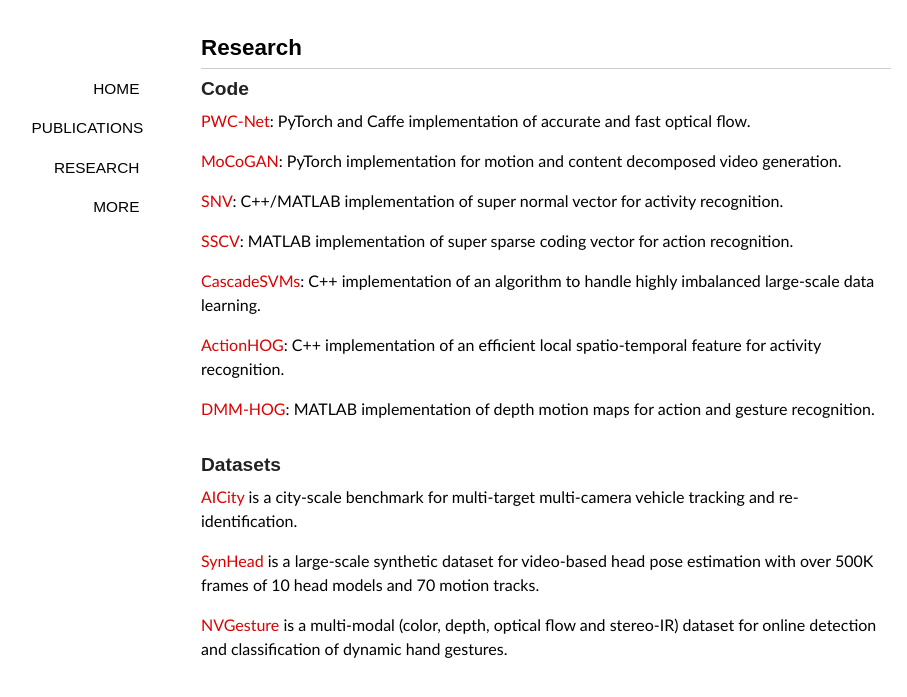
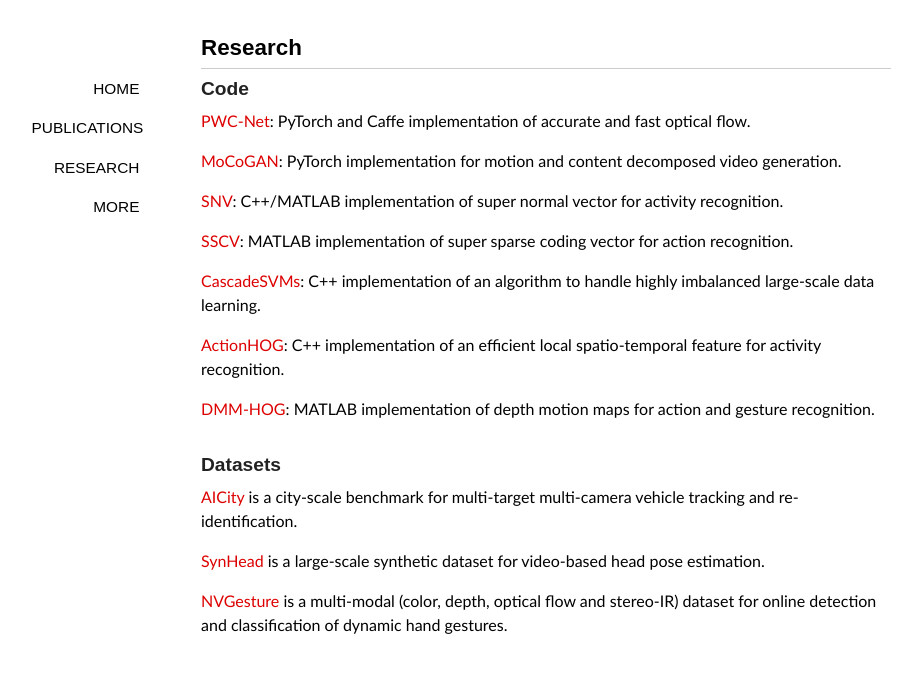
Before and after one commit to xiaodongyang/xiaodongyang.github.io, a Jekyll site: the page built from research/index.md, in a window 1280 px wide. Shown: the top 697 px of the page, without its empty margins (94-1001 px from the left). Built offline with Jekyll 4.4.1, drawn with Linux system fonts in a browser that asks for light colours; some web fonts are replaced.

Commit message:
Update index.md

```diff
--- a/research/index.md
+++ b/research/index.md
@@ -24,6 +24,6 @@
 
 [AICity](https://www.aicitychallenge.org) is a city-scale benchmark for multi-target multi-camera vehicle tracking and re-identification.
 
-[SynHead](https://research.nvidia.com/publication/dynamic-facial-analysis-bayesian-filtering-recurrent-neural-networks) is a large-scale synthetic dataset for video-based head pose estimation with over 500K frames of 10 head models and 70 motion tracks.
+[SynHead](https://research.nvidia.com/publication/dynamic-facial-analysis-bayesian-filtering-recurrent-neural-networks) is a large-scale synthetic dataset for video-based head pose estimation.
 
 [NVGesture](https://research.nvidia.com/publication/online-detection-and-classification-dynamic-hand-gestures-recurrent-3d-convolutional) is a multi-modal (color, depth, optical flow and stereo-IR) dataset for online detection and classification of dynamic hand gestures.
```
